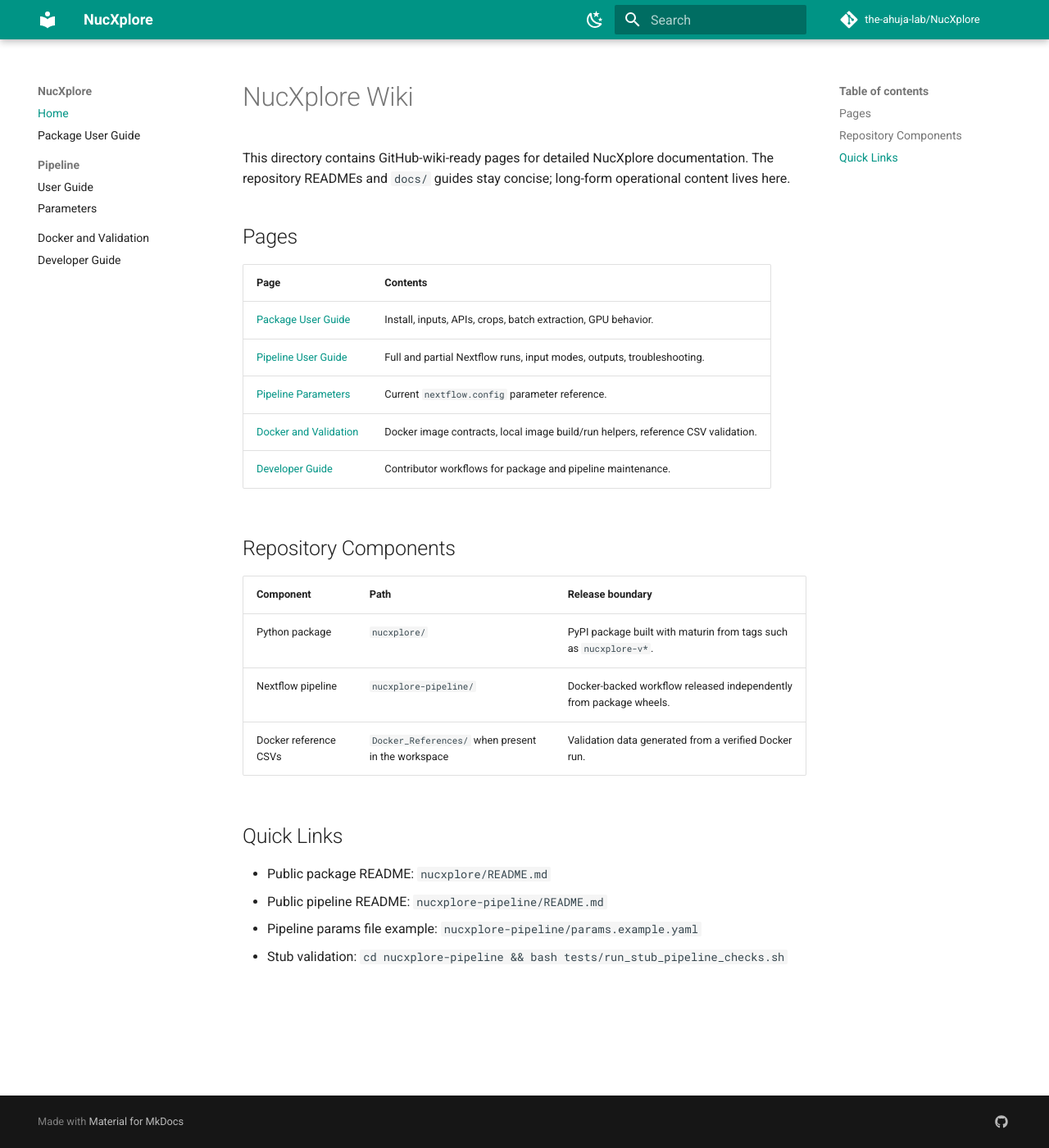
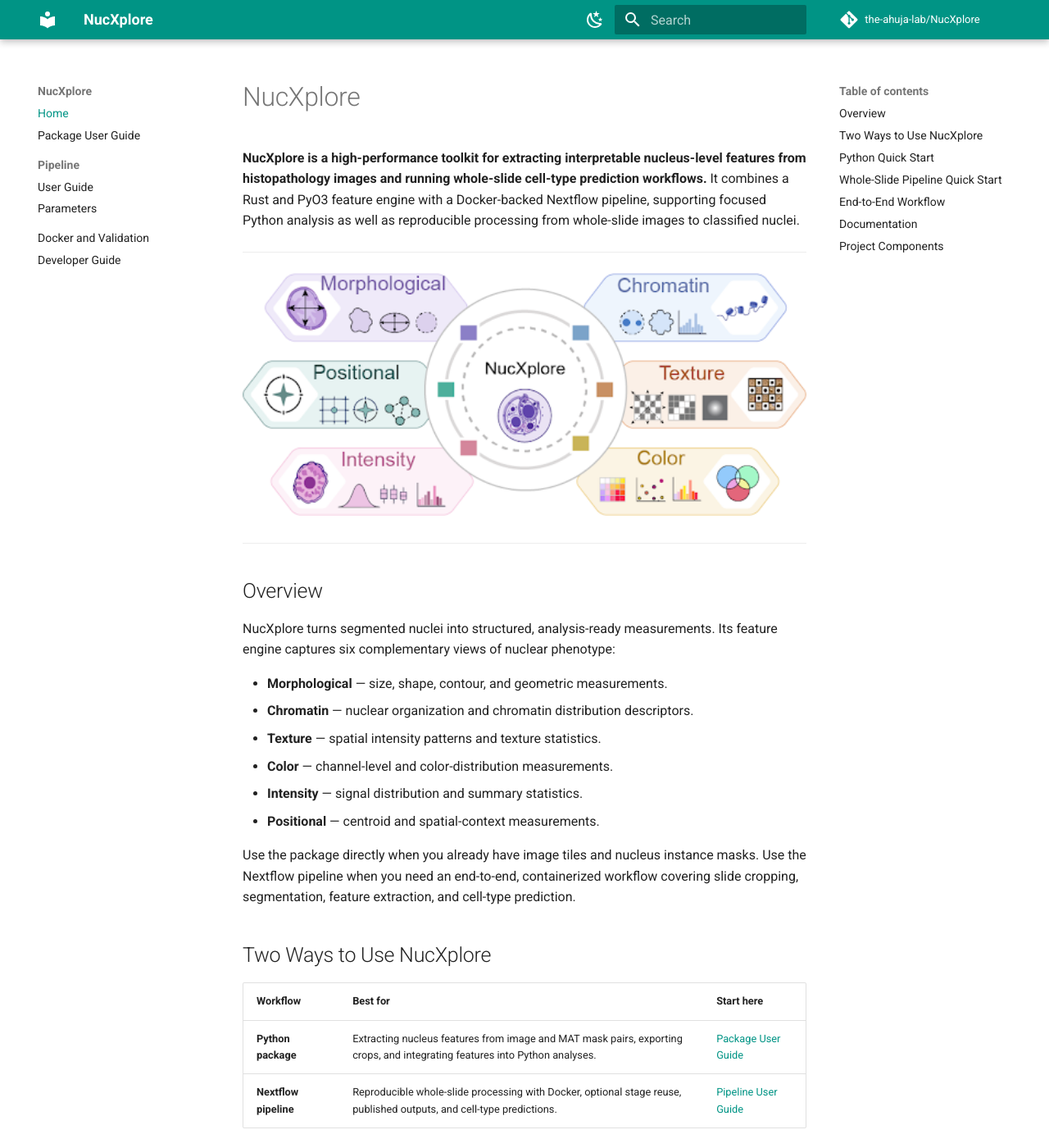
Before and after one commit to the-ahuja-lab/NucXplore, an MkDocs documentation site: the page built from wiki/Home.md, in a window 1280 px wide and 1400 px high. Shown: the whole window at 82% size. Built offline with MkDocs 1.6.1 and Material for MkDocs 9.7.7, drawn with Linux system fonts in a browser that asks for light colours; comment, search, counter and statistics services are not loaded; some of the changed text lies outside the part shown.

Commit message:
docs(home): add NucXplore overview hero

````diff
--- a/wiki/Home.md
+++ b/wiki/Home.md
@@ -1,28 +1,114 @@
-# NucXplore Wiki
+# NucXplore
 
-This directory contains GitHub-wiki-ready pages for detailed NucXplore documentation. The repository READMEs and `docs/` guides stay concise; long-form operational content lives here.
+**NucXplore is a high-performance toolkit for extracting interpretable nucleus-level features from histopathology images and running whole-slide cell-type prediction workflows.** It combines a Rust and PyO3 feature engine with a Docker-backed Nextflow pipeline, supporting focused Python analysis as well as reproducible processing from whole-slide images to classified nuclei.
 
-## Pages
+---
 
-| Page | Contents |
+![NucXplore feature overview showing morphological, chromatin, texture, color, intensity, and positional feature families](assets/nucxplore-feature-overview.png){ width="100%" }
+
+---
+
+## Overview
+
+NucXplore turns segmented nuclei into structured, analysis-ready measurements. Its feature engine captures six complementary views of nuclear phenotype:
+
+- **Morphological** — size, shape, contour, and geometric measurements.
+- **Chromatin** — nuclear organization and chromatin distribution descriptors.
+- **Texture** — spatial intensity patterns and texture statistics.
+- **Color** — channel-level and color-distribution measurements.
+- **Intensity** — signal distribution and summary statistics.
+- **Positional** — centroid and spatial-context measurements.
+
+Use the package directly when you already have image tiles and nucleus instance masks. Use the Nextflow pipeline when you need an end-to-end, containerized workflow covering slide cropping, segmentation, feature extraction, and cell-type prediction.
+
+## Two Ways to Use NucXplore
+
+| Workflow | Best for | Start here |
+|---|---|---|
+| **Python package** | Extracting nucleus features from image and MAT mask pairs, exporting crops, and integrating features into Python analyses. | [Package User Guide](Package-User-Guide.md) |
+| **Nextflow pipeline** | Reproducible whole-slide processing with Docker, optional stage reuse, published outputs, and cell-type predictions. | [Pipeline User Guide](Pipeline-User-Guide.md) |
+
+## Python Quick Start
+
+Install the package:
+
+```bash
+python -m pip install nucxplore
+```
+
+Extract features from an image and a MATLAB instance map:
+
+```python
+import nucxplore as nx
+
+features = nx.extract_features_from_files(
+    "tile.png",
+    "tile.mat",
+    use_gpu=False,
+)
+
+print(f"Extracted features for {len(features)} nuclei")
+```
+
+The MAT file must contain a 2D instance map in which `0` represents background and each positive integer identifies one nucleus. See the [Package User Guide](Package-User-Guide.md) for array APIs, batch extraction, crop export, feature groups, and GPU behavior.
+
+## Whole-Slide Pipeline Quick Start
+
+Run the hosted workflow with Docker:
+
+```bash
+nextflow run <org>/<repo> -r <tag> -profile docker \
+  --slide_root /data/slides \
+  --outdir /data/results
+```
+
+From a local checkout:
+
+```bash
+nextflow run . -profile docker \
+  --slide_root /data/slides \
+  --outdir /data/results
+```
+
+The pipeline can run end to end or resume from prepared crops, segmentation masks, feature tables, or prediction inputs. Review the [Pipeline Parameters](Pipeline-Parameters.md) before configuring stage inputs, containers, GPU execution, or intermediate publishing.
+
+## End-to-End Workflow
+
+```text
+Whole-slide images
+        │
+        ▼
+Crop and tissue filtering
+        │
+        ▼
+Nucleus segmentation
+        │
+        ▼
+NucXplore feature extraction
+        │
+        ▼
+XGBoost cell-type prediction
+        │
+        ▼
+Feature tables, predictions, crops, and run logs
+```
+
+## Documentation
+
+| Guide | Contents |
 |---|---|
-| [Package User Guide](Package-User-Guide.md) | Install, inputs, APIs, crops, batch extraction, GPU behavior. |
-| [Pipeline User Guide](Pipeline-User-Guide.md) | Full and partial Nextflow runs, input modes, outputs, troubleshooting. |
-| [Pipeline Parameters](Pipeline-Parameters.md) | Current `nextflow.config` parameter reference. |
-| [Docker and Validation](Docker-and-Validation.md) | Docker image contracts, local image build/run helpers, reference CSV validation. |
-| [Developer Guide](Developer-Guide.md) | Contributor workflows for package and pipeline maintenance. |
+| [Package User Guide](Package-User-Guide.md) | Installation, input contracts, Python APIs, crop export, batch extraction, and GPU behavior. |
+| [Pipeline User Guide](Pipeline-User-Guide.md) | Full and partial Nextflow runs, input modes, outputs, failure behavior, and troubleshooting. |
+| [Pipeline Parameters](Pipeline-Parameters.md) | Current stage, input, container, publishing, extraction, and prediction parameters. |
+| [Docker and Validation](Docker-and-Validation.md) | Runtime image contracts, local builds, smoke runs, stub checks, and reference CSV validation. |
+| [Developer Guide](Developer-Guide.md) | Package and pipeline development, releases, Docker publishing, and documentation maintenance. |
 
-## Repository Components
+## Project Components
 
-| Component | Path | Release boundary |
+| Component | Repository path | Purpose |
 |---|---|---|
-| Python package | `nucxplore/` | PyPI package built with maturin from tags such as `nucxplore-v*`. |
-| Nextflow pipeline | `nucxplore-pipeline/` | Docker-backed workflow released independently from package wheels. |
-| Docker reference CSVs | `Docker_References/` when present in the workspace | Validation data generated from a verified Docker run. |
+| NucXplore package | `nucxplore/` | Rust and PyO3 feature engine with Python wrappers. |
+| NucXplore pipeline | `nucxplore-pipeline/` | Docker-backed Nextflow workflow for whole-slide processing. |
+| Docker references | `Docker_References/` | Verified feature and prediction outputs used for validation. |
 
-## Quick Links
-
-- Public package README: `nucxplore/README.md`
-- Public pipeline README: `nucxplore-pipeline/README.md`
-- Pipeline params file example: `nucxplore-pipeline/params.example.yaml`
-- Stub validation: `cd nucxplore-pipeline && bash tests/run_stub_pipeline_checks.sh`
+For source code, releases, and issue tracking, visit the [NucXplore GitHub repository](https://github.com/the-ahuja-lab/NucXplore).
````
Also changed, not shown: CHANGELOG.md (+7 -0 lines), PLAN.md (+29 -29 lines), wiki/assets/nucxplore-feature-overview.png (added).
